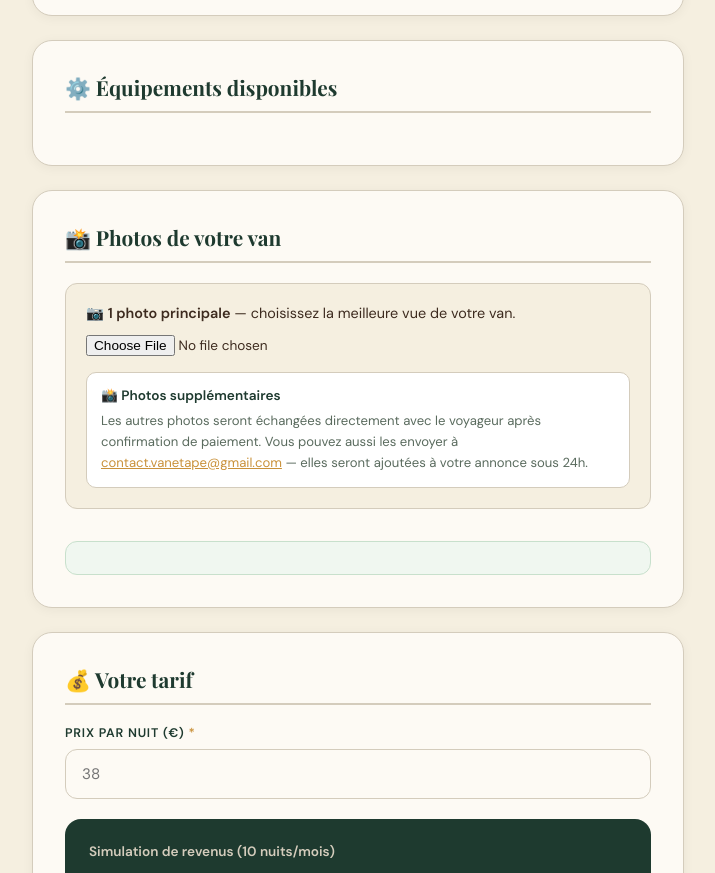
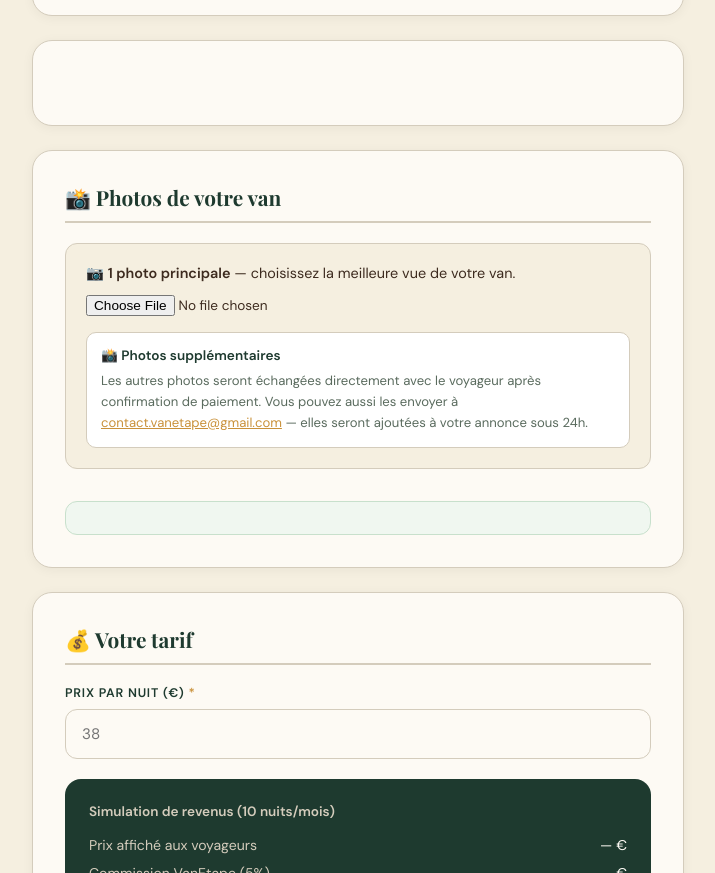
Before and after one commit to rahrahimoh-svg/Vanetape, a website: page proposer.html in a window 1280 px wide. Shown: the part 2497-3370 px from the top of the page, without its empty margins (282-997 px from the left). Drawn offline with nearby package versions, Linux system fonts and the light colour scheme.

Commit message:
Supprime titre Equipements disponibles doublon

```diff
--- a/proposer.html
+++ b/proposer.html
@@ -261,7 +261,6 @@
 
   <!-- 3. Équipements -->
   <div class="form-card">
-    <div class="section-title">⚙️ Équipements disponibles</div>
     <div class="form-group">
 
     </div>
```
